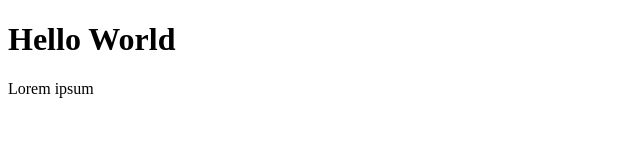
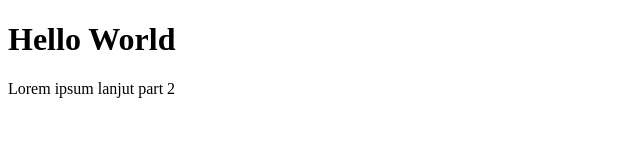
Before and after one commit to fajryalvin12/fgh21-git, a plain HTML site: page index.html in a window 1280 px wide. Shown: the full height of the page, 0-640 px from the left. Drawn offline with Linux system fonts and the light colour scheme.

```diff
--- a/index.html
+++ b/index.html
@@ -7,6 +7,6 @@
 </head>
 <body>
     <h1>Hello World</h1>
-    <p>Lorem ipsum</p>
+    <p>Lorem ipsum lanjut part 2</p>
 </body>
 </html>
```
